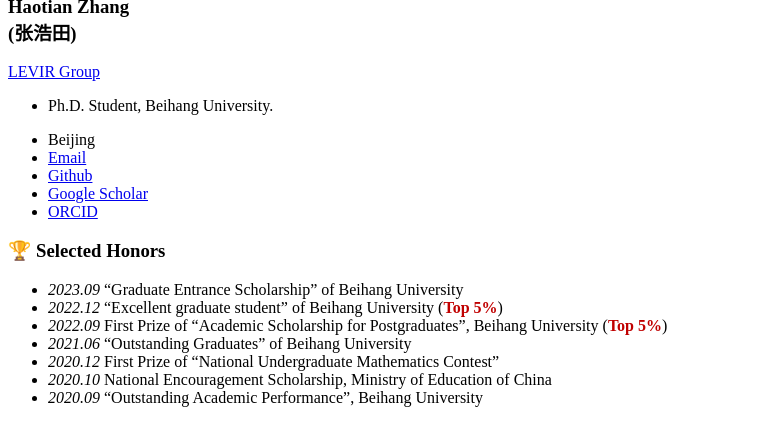
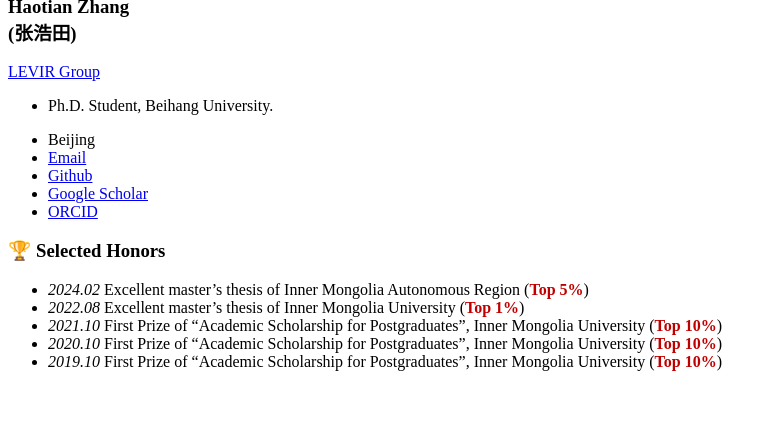
Before and after one commit to zmoka-zht/zmoka-zht.github.io, a Jekyll site: the page built from _pages/includes/honers.md, in a window 1280 px wide, cut to the strip 493-916 px from the top of the page. Shown: the whole strip, without its empty margins (0-777 px from the left). Built offline with Jekyll 4.4.1, drawn with Linux system fonts in a browser that asks for light colours; our own code applies the rules of GitHub Pages for plain Markdown files.

Commit message:
update pub

```diff
--- a/_pages/includes/honers.md
+++ b/_pages/includes/honers.md
@@ -1,8 +1,6 @@
 # 🏆 Selected Honors
-- *2023.09* "Graduate Entrance Scholarship" of Beihang University
-- *2022.12* "Excellent graduate student" of Beihang University (**<font color="#C00000">Top 5%</font>**)
-- *2022.09* First Prize of "Academic Scholarship for Postgraduates", Beihang University (**<font color="#C00000">Top 5%</font>**)
-- *2021.06* "Outstanding Graduates" of Beihang University
-- *2020.12* First Prize of "National Undergraduate Mathematics Contest"
-- *2020.10* National Encouragement Scholarship, Ministry of Education of China
-- *2020.09* "Outstanding Academic Performance", Beihang University
+- *2024.02* Excellent master's thesis of Inner Mongolia Autonomous Region (**<font color="#C00000">Top 5%</font>**)
+- *2022.08* Excellent master's thesis of Inner Mongolia University (**<font color="#C00000">Top 1%</font>**)
+- *2021.10* First Prize of "Academic Scholarship for Postgraduates", Inner Mongolia University (**<font color="#C00000">Top 10%</font>**)
+- *2020.10* First Prize of "Academic Scholarship for Postgraduates", Inner Mongolia University (**<font color="#C00000">Top 10%</font>**)
+- *2019.10* First Prize of "Academic Scholarship for Postgraduates", Inner Mongolia University (**<font color="#C00000">Top 10%</font>**)
```
